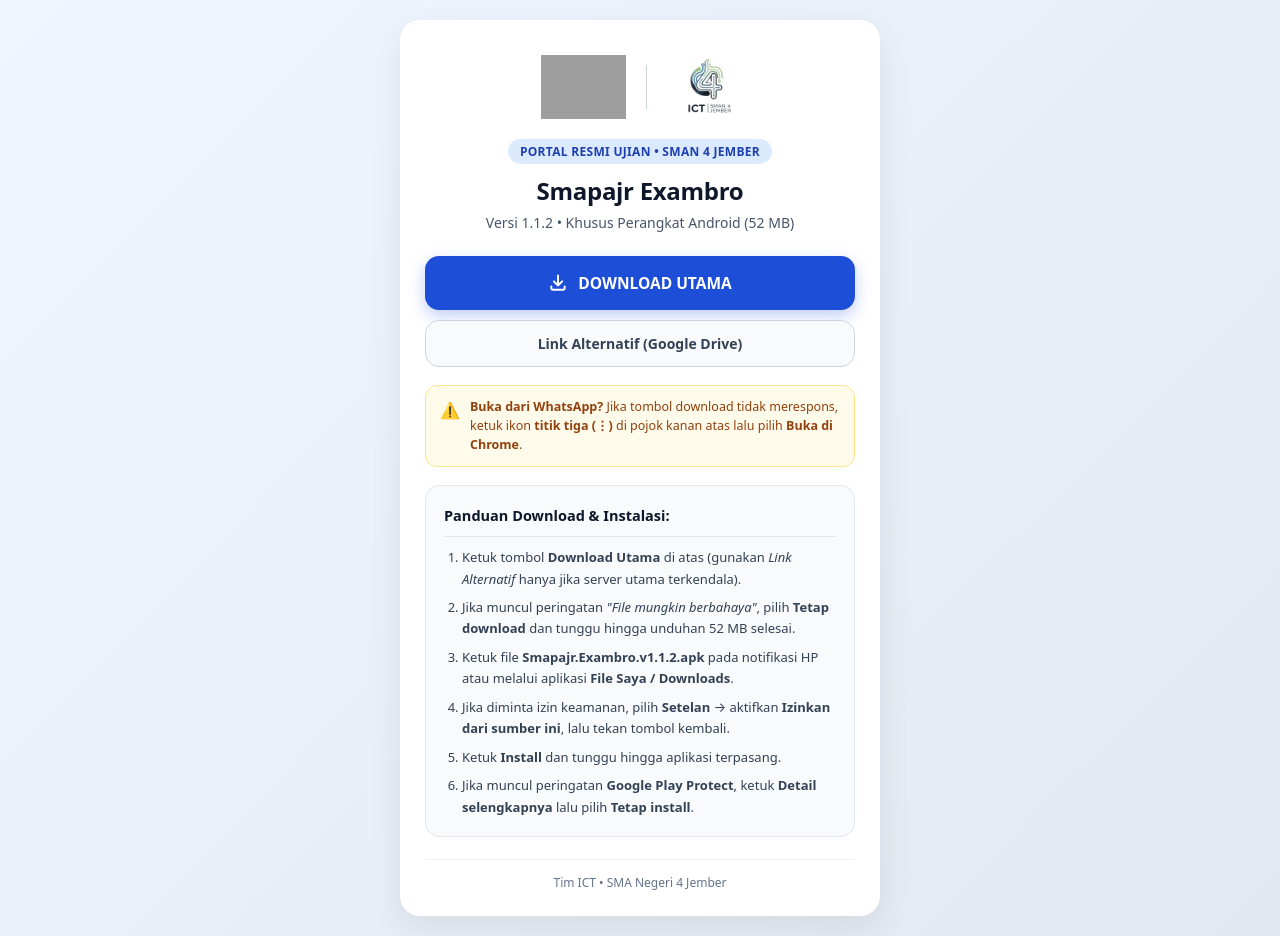
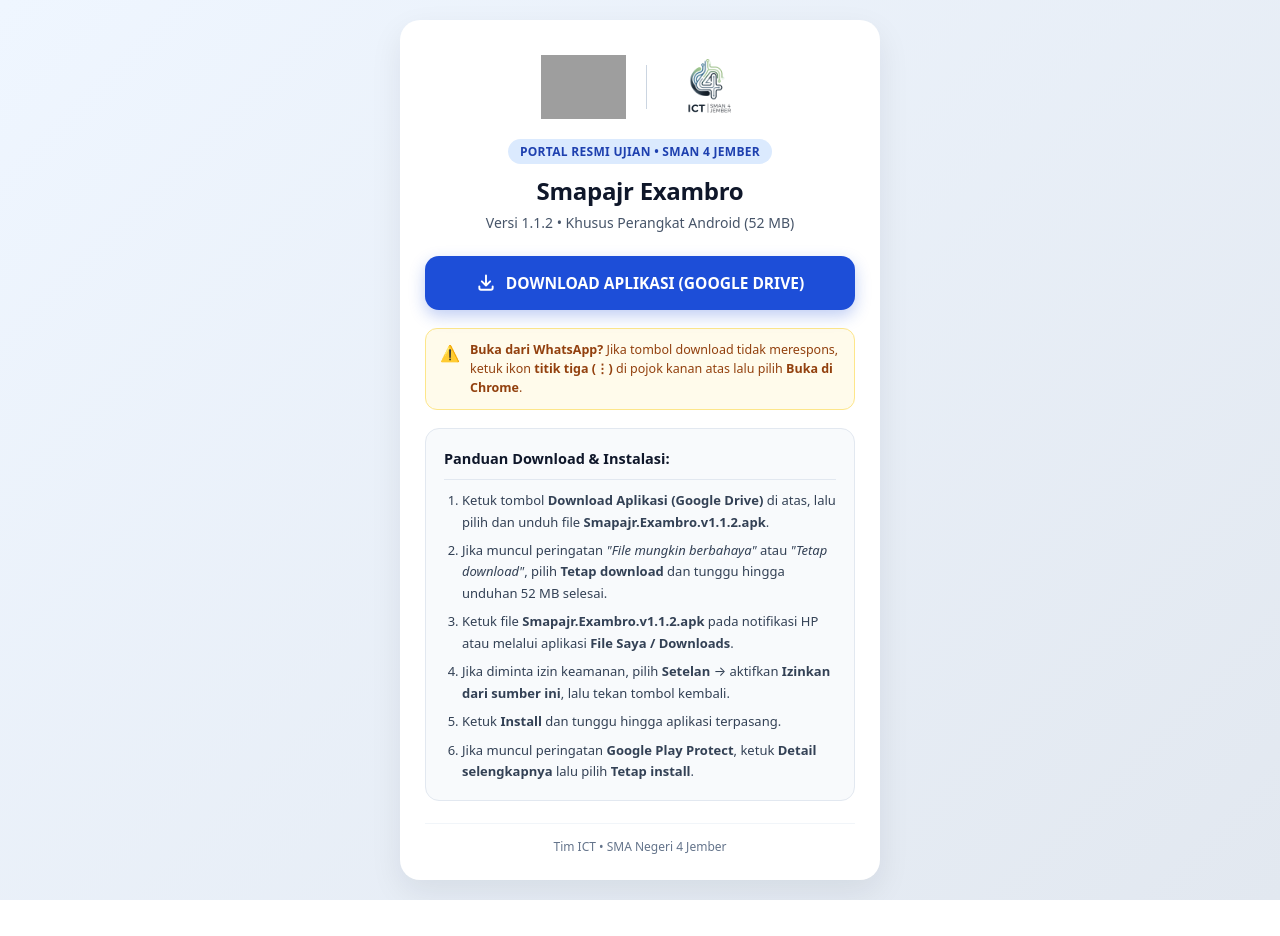
Before and after one commit to ict4smapa-sudo/download-exambro, a plain HTML site: page index.html in a window 1280 px wide. After the commit the page ends 900 px from the top, so only its background shows below. Drawn offline with Linux system fonts and the light colour scheme; grey boxes are pictures that could not be loaded.

Commit message:
Update index.html

```diff
--- a/index.html
+++ b/index.html
@@ -109,25 +109,6 @@
       background: var(--primary-hover);
       transform: scale(0.98);
     }
-    .btn-secondary {
-      display: flex;
-      align-items: center;
-      justify-content: center;
-      gap: 8px;
-      width: 100%;
-      padding: 13px;
-      background: #f8fafc;
-      color: #334155;
-      text-decoration: none;
-      font-weight: 600;
-      font-size: 14px;
-      border-radius: 14px;
-      border: 1.5px solid #cbd5e1;
-      transition: background 0.2s;
-    }
-    .btn-secondary:active {
-      background: #e2e8f0;
-    }
     .alert-wa {
       background: #fffbeb;
       color: #92400e;
@@ -195,17 +176,12 @@
     <p class="sub">Versi 1.1.2 • Khusus Perangkat Android (52 MB)</p>
 
     <div class="btn-group">
-      <!-- TOMBOL UTAMA (SERVER CEPAT GITHUB CDN) -->
-      <a class="btn-primary" href="https://github.com/ict4smapa-sudo/downloaad-exambro/releases/latest/download/Smapajr.Exambro.v1.1.2.apk">
+      <!-- TOMBOL DOWNLOAD GOOGLE DRIVE -->
+      <a class="btn-primary" href="https://drive.google.com/drive/folders/1JJT45srYjeBG77t8d3Vouh6w5JUY-JaW?usp=drive_link" target="_blank" rel="noopener">
         <svg width="20" height="20" fill="none" stroke="currentColor" stroke-width="2.3" viewBox="0 0 24 24">
           <path stroke-linecap="round" stroke-linejoin="round" d="M4 16v2a2 2 0 002 2h12a2 2 0 002-2v-2M7 10l5 5m0 0l5-5m-5 5V3"/>
         </svg>
-        DOWNLOAD UTAMA
-      </a>
-
-      <!-- TOMBOL CADANGAN (GOOGLE DRIVE) -->
-      <a class="btn-secondary" href="https://drive.google.com/drive/folders/1JJT45srYjeBG77t8d3Vouh6w5JUY-JaW?usp=drive_link" target="_blank" rel="noopener">
-        Link Alternatif (Google Drive)
+        DOWNLOAD APLIKASI (GOOGLE DRIVE)
       </a>
     </div>
 
@@ -219,8 +195,8 @@
     <div class="steps">
       <span class="steps-title">Panduan Download & Instalasi:</span>
       <ol>
-        <li>Ketuk tombol <b>Download Utama</b> di atas (gunakan <i>Link Alternatif</i> hanya jika server utama terkendala).</li>
-        <li>Jika muncul peringatan <i>"File mungkin berbahaya"</i>, pilih <b>Tetap download</b> dan tunggu hingga unduhan 52 MB selesai.</li>
+        <li>Ketuk tombol <b>Download Aplikasi (Google Drive)</b> di atas, lalu pilih dan unduh file <b>Smapajr.Exambro.v1.1.2.apk</b>.</li>
+        <li>Jika muncul peringatan <i>"File mungkin berbahaya"</i> atau <i>"Tetap download"</i>, pilih <b>Tetap download</b> dan tunggu hingga unduhan 52 MB selesai.</li>
         <li>Ketuk file <b>Smapajr.Exambro.v1.1.2.apk</b> pada notifikasi HP atau melalui aplikasi <b>File Saya / Downloads</b>.</li>
         <li>Jika diminta izin keamanan, pilih <b>Setelan</b> → aktifkan <b>Izinkan dari sumber ini</b>, lalu tekan tombol kembali.</li>
         <li>Ketuk <b>Install</b> dan tunggu hingga aplikasi terpasang.</li>
```
